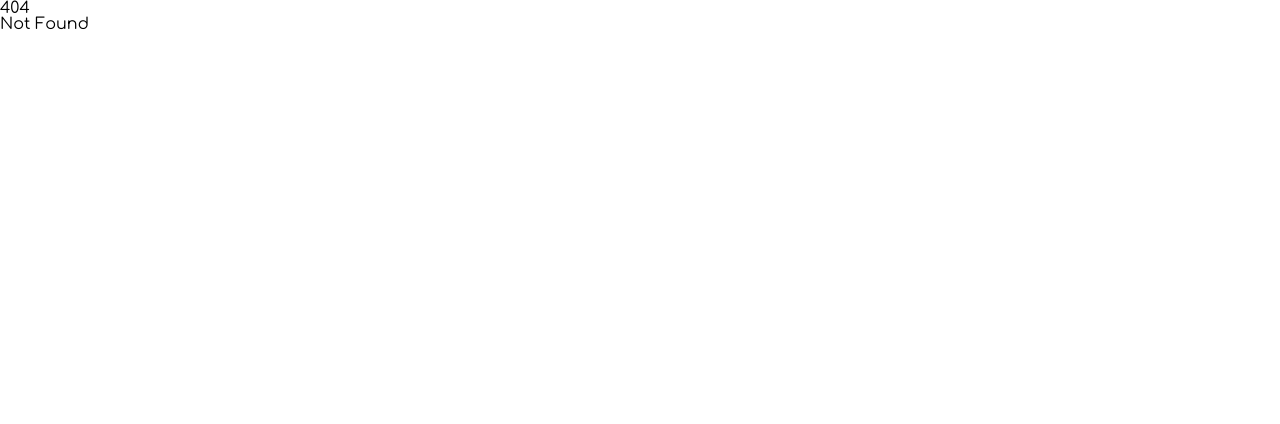
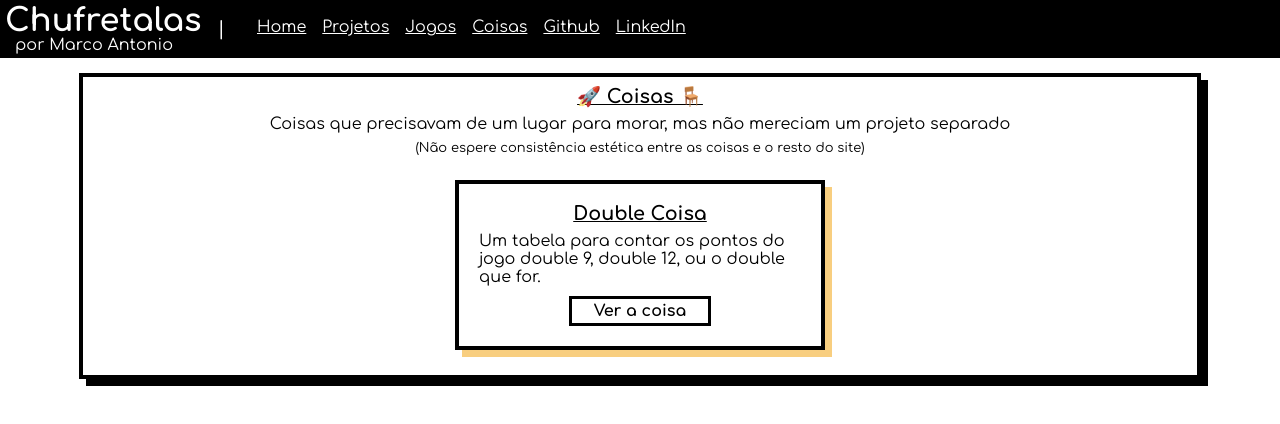
Before and after one commit to Chufretalas/chufretalas_site, a SvelteKit app: page /coisas in a window 1280 px wide. Before the commit this address had no page. Shown: the top 424 px of the page. Built offline with nearby package versions, Linux system fonts and the light colour scheme.

Commit message:
made a simple page for /coisas and /jogos

```diff
--- a/src/lib/components/Navbar.svelte
+++ b/src/lib/components/Navbar.svelte
@@ -1,3 +1,8 @@
+<script lang="ts">
+    //TODO: make the navbar collapsable on mobile so you can show all links without it looking horrible
+</script>
+
+
 <nav>
     <div>
         <a href="/">
@@ -8,10 +13,12 @@
     <div class="navigation_buttons">
         <a href="/">Home</a>
         <a href="/projetos">Projetos</a>
-        <a href="/jogos/falling_sand" class="only_on_computer">Falling Sand ⌛</a>
-        <a href="/jogos/scramble_ghosts" class="only_on_computer">Scramble Ghosts 👻</a>
+        <a href="/jogos" class="only_on_computer">Jogos</a>
+        <a href="/coisas">Coisas</a>
         <a href="https://github.com/Chufretalas" target="_blank">Github</a>
-        <a href="https://www.linkedin.com/in/marco-benevenuto" target="_blank">LinkedIn</a>
+        <a href="https://www.linkedin.com/in/marco-benevenuto" target="_blank"
+            >LinkedIn</a
+        >
     </div>
 </nav>
 
--- a/src/lib/components/ProjectCard.svelte
+++ b/src/lib/components/ProjectCard.svelte
@@ -2,10 +2,11 @@
     import type { IProject } from "$lib/data/projects";
     import CoolBox from "./CoolBox.svelte";
     export let project: IProject;
+    export let accentColor = "black";
 </script>
 
 <div class="wrapper">
-    <CoolBox>
+    <CoolBox accentColor={accentColor}>
         <div class="inner_wrapper">
             <span class="title">{project.title}</span>
             <div class="tags_and_img">
--- a/src/routes/+page.svelte
+++ b/src/routes/+page.svelte
@@ -11,6 +11,10 @@
     const sampleProjects = toShuffled(PROJECTS);
 
     let aboutReadMore = false;
+
+    //TODO: make a section to link to /coisas and /jogos
+    //TODO: make a footer
+    //TODO: avoid loading game assets when not on a computer
 </script>
 
 <Navbar />
@@ -137,6 +141,7 @@
     .projects_button_wrapper {
         display: flex;
         justify-content: center;
+        margin: 15px 0;
     }
 
     .projects_button {
--- /dev/null
+++ b/src/routes/coisas/+page.svelte
@@ -0,0 +1,95 @@
+<script lang="ts">
+    import CoolBox from "$lib/components/CoolBox.svelte";
+    import Navbar from "$lib/components/Navbar.svelte";
+</script>
+
+<Navbar />
+<main>
+    <CoolBox title="🚀 Coisas 🪑">
+        <span
+            >Coisas que precisavam de um lugar para morar, mas não mereciam um
+            projeto separado</span
+        >
+        <span style:font-size="small"
+            >(Não espere consistência estética entre as coisas e o resto do
+            site)</span
+        >
+        <ul>
+            <div class="projects_wrapper">
+                <div class="coisa_card">
+                    <CoolBox accentColor="#f8ce7f">
+                        <div class="coisa_inner_wrapper">
+                            <span class="coisa_title">Double Coisa</span>
+                            <p>
+                                Um tabela para contar os pontos do jogo double
+                                9, double 12, ou o double que for.
+                            </p>
+                            <a class="coisa_link" href="/coisas/double_coisa"
+                                >Ver a coisa</a
+                            >
+                        </div>
+                    </CoolBox>
+                </div>
+            </div>
+        </ul>
+    </CoolBox>
+</main>
+
+<style>
+    main {
+        width: 90%;
+        margin: 0 auto;
+    }
+
+    .projects_wrapper {
+        display: flex;
+        justify-content: space-around;
+        flex-wrap: wrap;
+    }
+
+    span {
+        display: block;
+        text-align: center;
+        margin: 10px 0;
+    }
+
+    @media only screen and (max-width: 768px) {
+        main {
+            width: 100%;
+            margin: 0 auto;
+        }
+    }
+
+    /* TODO: move this to components when possible */
+    /* Coisa card stuff */
+    .coisa_card {
+        width: 400px;
+        overflow: hidden;
+        display: flex;
+        flex-direction: column;
+    }
+
+    .coisa_title {
+        font-size: larger;
+        font-weight: bolder;
+        text-decoration: underline;
+    }
+
+    .coisa_link {
+        display: block;
+        margin: 10px auto;
+        width: 40%;
+        background-color: white;
+        color: black;
+        border: 3px solid black;
+        font-weight: bold;
+        text-align: center;
+        padding: 4px;
+        transition: all 200ms;
+    }
+
+    .coisa_link:hover {
+        background-color: black;
+        color: white;
+    }
+</style>
--- /dev/null
+++ b/src/routes/jogos/+page.svelte
@@ -0,0 +1,53 @@
+<script lang="ts">
+    import CoolBox from "$lib/components/CoolBox.svelte";
+    import Navbar from "$lib/components/Navbar.svelte";
+    import ProjectCard from "$lib/components/ProjectCard.svelte";
+    import { PROJECTS } from "$lib/data/projects";
+
+    //TODO: make a game card with a bigger image, no tags and no repo link, can use the same data as the project card
+</script>
+
+<Navbar />
+<main>
+    <CoolBox title="🎮 Jogos 📺">
+        <span
+            >Para você que não quer o trabalho de baixar a versão normal, seguem
+            versões web de alguns jogos/simuladores que fiz</span
+        >
+        <ul>
+            <div class="projects_wrapper">
+                <ProjectCard accentColor="#19e3dc" project={PROJECTS[2]} />
+                <ProjectCard
+                    accentColor="#e31919"
+                    project={PROJECTS[1]}
+                />
+            </div>
+        </ul>
+    </CoolBox>
+</main>
+
+<style>
+    main {
+        width: 90%;
+        margin: 0 auto;
+    }
+
+    .projects_wrapper {
+        display: flex;
+        justify-content: space-around;
+        flex-wrap: wrap;
+    }
+
+    span {
+        display: block;
+        text-align: center;
+        margin: 10px 0;
+    }
+
+    @media only screen and (max-width: 768px) {
+        main {
+            width: 100%;
+            margin: 0 auto;
+        }
+    }
+</style>
```
